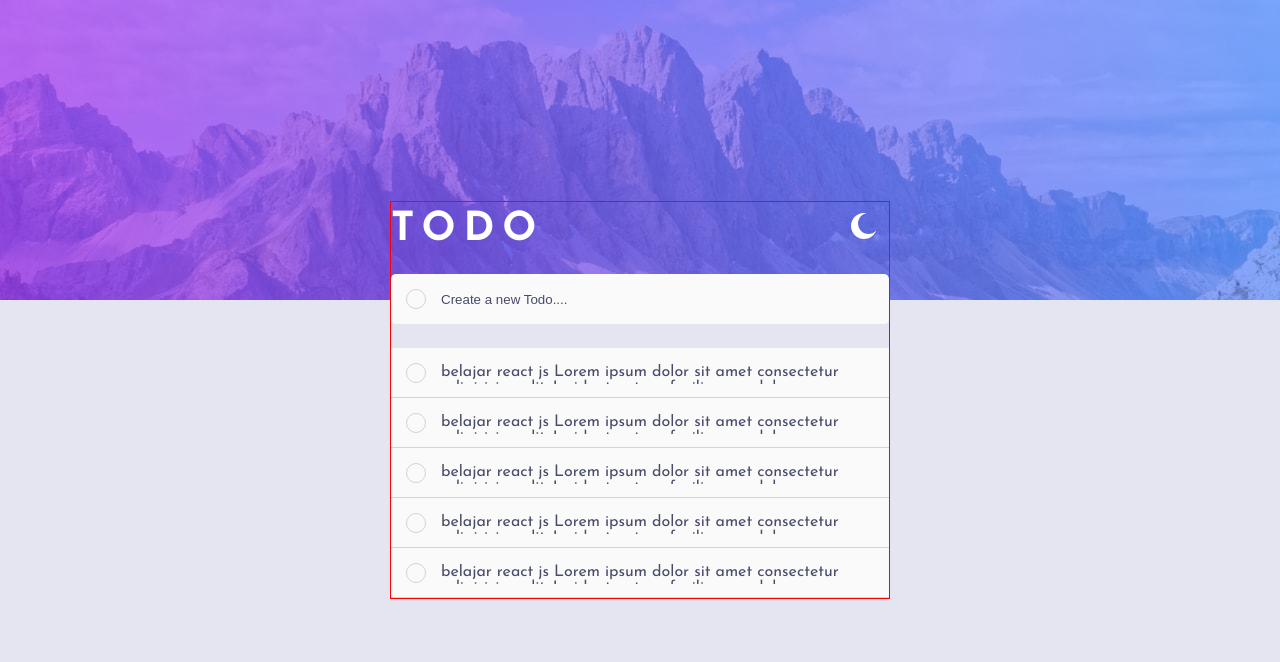
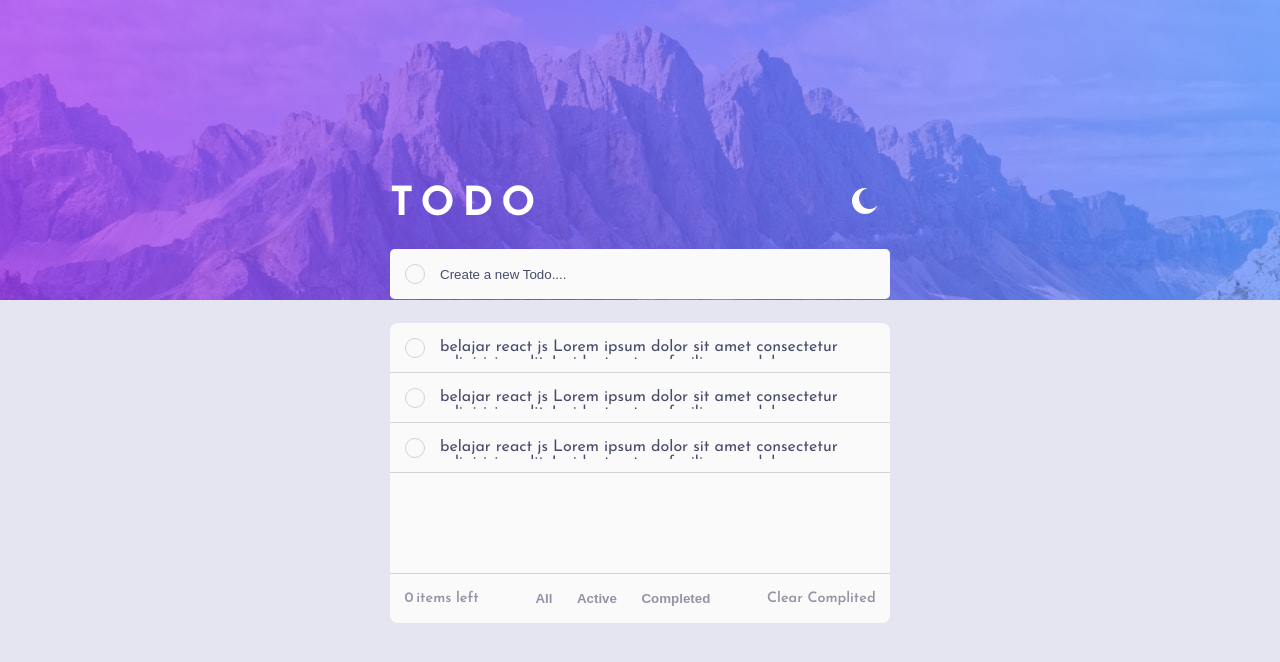
Before and after one commit to ramadhansya/todolist-app, a React (Create React App) app: page / in a window 1280 px wide. Shown: the top 662 px of the page. Built offline with nearby package versions, Linux system fonts and the light colour scheme.

Commit message:
selesai desain card todo

```diff
--- a/public/assets/main.css
+++ b/public/assets/main.css
@@ -9,7 +9,8 @@
   --placeholderTodo: hsl(236, 9%, 61%);
   --textTodo: hsl(235, 19%, 35%);
   --textTodoActive: hsl(233, 11%, 84%);
-  --hover: hsl(235, 19%, 35%);
+  --text-sorting: hsl(236, 9%, 61%);
+  --hover: hsl(233, 14%, 35%);
   --bgBanner: url('images/bg-desktop-light.jpg');
   --iconToggle: url('images/icon-moon.svg');
   --support1: hsl(233, 14%, 35%);
@@ -22,6 +23,7 @@ html[data-colormode='dark'] {
   --textTodo: hsl(234, 39%, 85%);
   --placeholderTodo: hsl(234, 11%, 52%);
   --textTodoActive: hsl(233, 14%, 35%);
+  --text-sorting: hsl(233, 14%, 35%);
   --checkTodoActive: hsl(233, 14%, 35%);
   --hover: hsl(234, 39%, 85%);
   --bgBanner: url('images/bg-desktop-dark.jpg');
@@ -47,6 +49,7 @@ body {
   display: -ms-grid;
   display: grid;
   place-items: center;
+  overflow-x: hidden;
 }
 
 .banner {
@@ -65,7 +68,6 @@ body {
 .container-todo {
   position: relative;
   width: 500px;
-  border: 1px solid red;
   font-family: var(--font);
 }
 
@@ -111,7 +113,7 @@ body {
       grid-template-columns: auto 1fr;
   grid-auto-rows: auto;
   overflow: hidden;
-  font-familiy: var(--font);
+  font-family: var(--font);
 }
 
 .container-todo .input-group .input-check {
@@ -134,7 +136,7 @@ body {
   width: 100%;
   height: 100%;
   outline: none;
-  font-weight: 500;
+  font-weight: 700;
   background: transparent;
   color: var(--textTodo);
   caret-color: var(--caret-color);
@@ -143,29 +145,35 @@ body {
 }
 
 .container-todo .input-group .input-todo::-webkit-input-placeholder {
+  font-weight: 500;
   color: var(--textTodo);
 }
 
 .container-todo .input-group .input-todo:-ms-input-placeholder {
+  font-weight: 500;
   color: var(--textTodo);
 }
 
 .container-todo .input-group .input-todo::-ms-input-placeholder {
+  font-weight: 500;
   color: var(--textTodo);
 }
 
 .container-todo .input-group .input-todo::placeholder {
+  font-weight: 500;
   color: var(--textTodo);
 }
 
 .container-todo .todo-list-container {
-  position: 'relative';
+  position: relative;
   width: 100%;
   background: var(--cardTodo);
   height: 250px;
   margin-top: 1.5em;
   overflow-x: hidden;
   overflow-y: auto;
+  border-top-left-radius: 0.5em;
+  border-top-right-radius: 0.5em;
 }
 
 .container-todo .todo-list-container .list-item {
@@ -251,12 +259,109 @@ body {
   opacity: 1;
 }
 
+.container-todo .sorting-todo {
+  position: relative;
+  width: 100%;
+  height: 50px;
+  background: var(--cardTodo);
+  border-top: 1px solid var(--checkTodoActive);
+  display: -ms-grid;
+  display: grid;
+  -ms-grid-columns: auto 1fr auto;
+      grid-template-columns: auto 1fr auto;
+  grid-auto-rows: auto;
+  border-bottom-left-radius: 0.5em;
+  border-bottom-right-radius: 0.5em;
+  color: var(--text-sorting);
+  font-weight: 600;
+}
+
+.container-todo .sorting-todo .sorting-item {
+  display: -webkit-box;
+  display: -ms-flexbox;
+  display: flex;
+  -webkit-box-pack: center;
+      -ms-flex-pack: center;
+          justify-content: center;
+  -webkit-box-align: center;
+      -ms-flex-align: center;
+          align-items: center;
+  gap: 0.7em;
+}
+
+.container-todo .sorting-todo .sorting-item button {
+  border: none;
+  padding: 0.2em 0.5em;
+  background: transparent;
+  font-weight: 600;
+  text-transform: capitalize;
+  color: var(--text-sorting);
+  cursor: pointer;
+  -webkit-transition: 0.2s;
+  transition: 0.2s;
+}
+
+.container-todo .sorting-todo .sorting-item button:hover {
+  color: var(--hover);
+}
+
+.container-todo .sorting-todo p {
+  display: -webkit-box;
+  display: -ms-flexbox;
+  display: flex;
+  -webkit-box-pack: center;
+      -ms-flex-pack: center;
+          justify-content: center;
+  -webkit-box-align: center;
+      -ms-flex-align: center;
+          align-items: center;
+  margin: 0;
+  padding: 0 0.2em;
+  font-size: 0.9em;
+}
+
+.container-todo .sorting-todo .jumlah-todo {
+  gap: 0.2em;
+  padding-left: 1em;
+}
+
+.container-todo .sorting-todo .clear-todo {
+  padding-right: 1em;
+  -webkit-transition: 0.2s;
+  transition: 0.2s;
+  cursor: pointer;
+}
+
+.container-todo .sorting-todo .clear-todo:hover {
+  color: var(--hover);
+}
+
 @media screen and (max-width: 768px) {
   :root {
     --bgBanner: url('images/bg-mobile-light.jpg');
   }
   html[data-colormode='dark'] {
     --bgBanner: url('images/bg-mobile-dark.jpg');
+  }
+  .container-todo .sorting-todo {
+    -ms-grid-columns: 1fr 1fr;
+        grid-template-columns: 1fr 1fr;
+  }
+  .container-todo .sorting-todo .sorting-item {
+    position: absolute;
+    bottom: -4em;
+    border-radius: 0.5em;
+    width: 100%;
+    height: 50px;
+    background-color: var(--cardTodo);
+  }
+  .container-todo .sorting-todo .jumlah-todo {
+    -ms-grid-column-align: start;
+        justify-self: start;
+  }
+  .container-todo .sorting-todo .clear-todo {
+    -ms-grid-column-align: end;
+        justify-self: end;
   }
 }
 
--- a/src/_cssReact.scss
+++ b/src/_cssReact.scss
@@ -13,7 +13,8 @@
   --placeholderTodo: hsl(236, 9%, 61%);
   --textTodo: hsl(235, 19%, 35%);
   --textTodoActive: hsl(233, 11%, 84%);
-  --hover: hsl(235, 19%, 35%);
+  --text-sorting: hsl(236, 9%, 61%);
+  --hover: hsl(233, 14%, 35%);
   --bgBanner: url('images/bg-desktop-light.jpg');
   --iconToggle: url('images/icon-moon.svg');
 
@@ -27,7 +28,7 @@ html[data-colormode='dark'] {
   --textTodo: hsl(234, 39%, 85%);
   --placeholderTodo: hsl(234, 11%, 52%);
   --textTodoActive: hsl(233, 14%, 35%);
-
+  --text-sorting: hsl(233, 14%, 35%);
   --checkTodoActive: hsl(233, 14%, 35%);
   --hover: hsl(234, 39%, 85%);
 
@@ -51,6 +52,7 @@ body {
   background: var(--background);
   display: grid;
   place-items: center;
+  overflow-x: hidden;
 }
 
 // code for section banner
@@ -77,9 +79,7 @@ body {
 .container-todo {
   position: relative;
   width: 500px;
-  border: 1px solid red;
   font-family: var(--font);
-
   // code for nav todo
   .nav-todo {
     position: relative;
@@ -119,7 +119,7 @@ body {
     grid-template-columns: auto 1fr;
     grid-auto-rows: auto;
     overflow: hidden;
-    font-familiy: var(--font);
+    font-family: var(--font);
 
     .input-check {
       width: 50px;
@@ -139,13 +139,14 @@ body {
       width: 100%;
       height: 100%;
       outline: none;
-      font-weight: 500;
+      font-weight: 700;
       background: transparent;
       color: var(--textTodo);
       caret-color: var(--caret-color);
       border: none;
       padding-right: 1.5em;
       &::placeholder {
+        font-weight: 500;
         color: var(--textTodo);
       }
     }
@@ -153,7 +154,7 @@ body {
 
   // CODE FOR SECTION TODOLIST CONTAINER
   .todo-list-container {
-    position: 'relative';
+    position: relative;
     width: 100%;
     background: var(--cardTodo);
     height: 250px;
@@ -161,6 +162,8 @@ body {
     overflow-x: hidden;
     overflow-y: auto;
 
+    border-top-left-radius: 0.5em;
+    border-top-right-radius: 0.5em;
     .list-item {
       position: relative;
       width: 100%;
@@ -231,6 +234,65 @@ body {
       }
     }
   }
+
+  // code for section sorting todolist
+  .sorting-todo {
+    position: relative;
+    width: 100%;
+    height: 50px;
+    background: var(--cardTodo);
+    border-top: 1px solid var(--checkTodoActive);
+    display: grid;
+    grid-template-columns: auto 1fr auto;
+    grid-auto-rows: auto;
+    border-bottom-left-radius: 0.5em;
+    border-bottom-right-radius: 0.5em;
+    color: var(--text-sorting);
+    font-weight: 600;
+
+    // sortin button
+    .sorting-item {
+      display: flex;
+      justify-content: center;
+      align-items: center;
+      gap: 0.7em;
+
+      button {
+        border: none;
+        padding: 0.2em 0.5em;
+        background: transparent;
+        font-weight: 600;
+        text-transform: capitalize;
+        color: var(--text-sorting);
+        cursor: pointer;
+        transition: 0.2s;
+        &:hover {
+          color: var(--hover);
+        }
+      }
+    }
+
+    p {
+      display: flex;
+      justify-content: center;
+      align-items: center;
+      margin: 0;
+      padding: 0 0.2em;
+      font-size: 0.9em;
+    }
+    .jumlah-todo {
+      gap: 0.2em;
+      padding-left: 1em;
+    }
+    .clear-todo {
+      padding-right: 1em;
+      transition: 0.2s;
+      cursor: pointer;
+      &:hover {
+        color: var(--hover);
+      }
+    }
+  }
 }
 
 // MEDIA < 768PX
@@ -242,6 +304,27 @@ body {
   html[data-colormode='dark'] {
     --bgBanner: url('images/bg-mobile-dark.jpg');
   }
+
+  .container-todo {
+    .sorting-todo {
+      grid-template-columns: 1fr 1fr;
+
+      .sorting-item {
+        position: absolute;
+        bottom: -4em;
+        border-radius: 0.5em;
+        width: 100%;
+        height: 50px;
+        background-color: var(--cardTodo);
+      }
+      .jumlah-todo {
+        justify-self: start;
+      }
+      .clear-todo {
+        justify-self: end;
+      }
+    }
+  }
 }
 
 // MEDIA < 550PX
--- a/src/component/componentContainerTodo/inputGroup.jsx
+++ b/src/component/componentContainerTodo/inputGroup.jsx
@@ -19,8 +19,25 @@ const ListTodo = ()=>{
     )
 }
 
+// COMPONENT SORTING TODO
+const SortingTodo = ()=>{
+    return(
+        <section className="sorting-todo">
+            <p className="jumlah-todo"><span className="count">0</span>items left</p>
+            <div className="sorting-item">
+                <button className="sorting-all">all</button>
+                <button className="sorting-active">active</button>
+                <button className="sorting-completed">completed</button>
+            </div>
+            <p className="clear-todo">
+                Clear Complited
+            </p>
+        </section>
+    )
+}
+
+
 // component input group
-
 const InputGroup = ()=>{
     return(
         <>
@@ -34,10 +51,8 @@ const InputGroup = ()=>{
            <ListTodo/>
            <ListTodo/>
            <ListTodo/>
-           <ListTodo/>
-           <ListTodo/>
-           <ListTodo/>
         </section>
+        <SortingTodo/>
         </>
     )
 }
```
Also changed, not shown: 1 other file (tests, documents, lock files or other folders).
